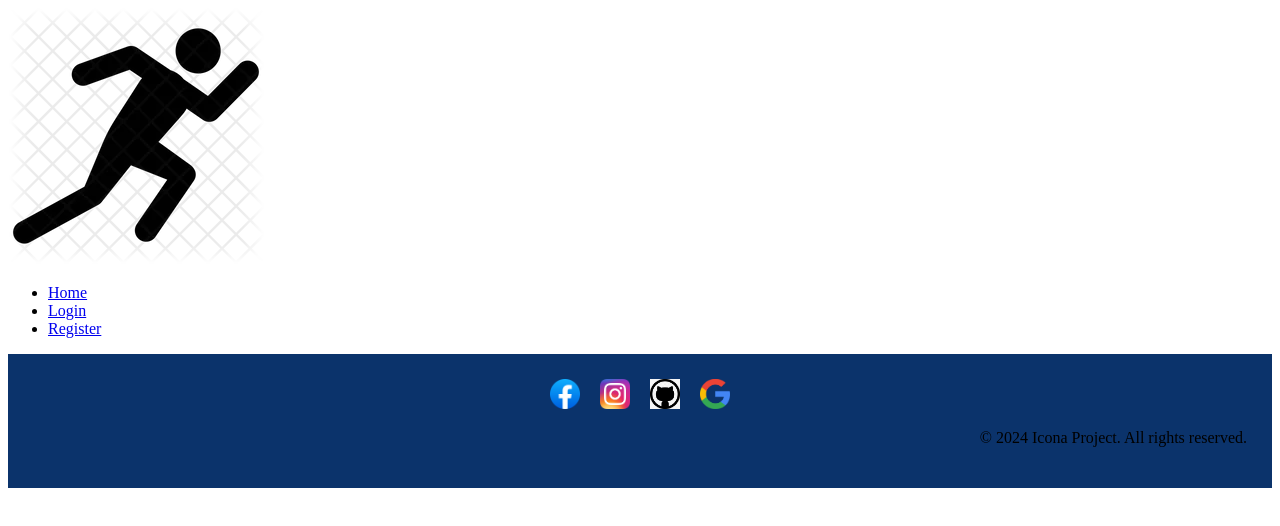
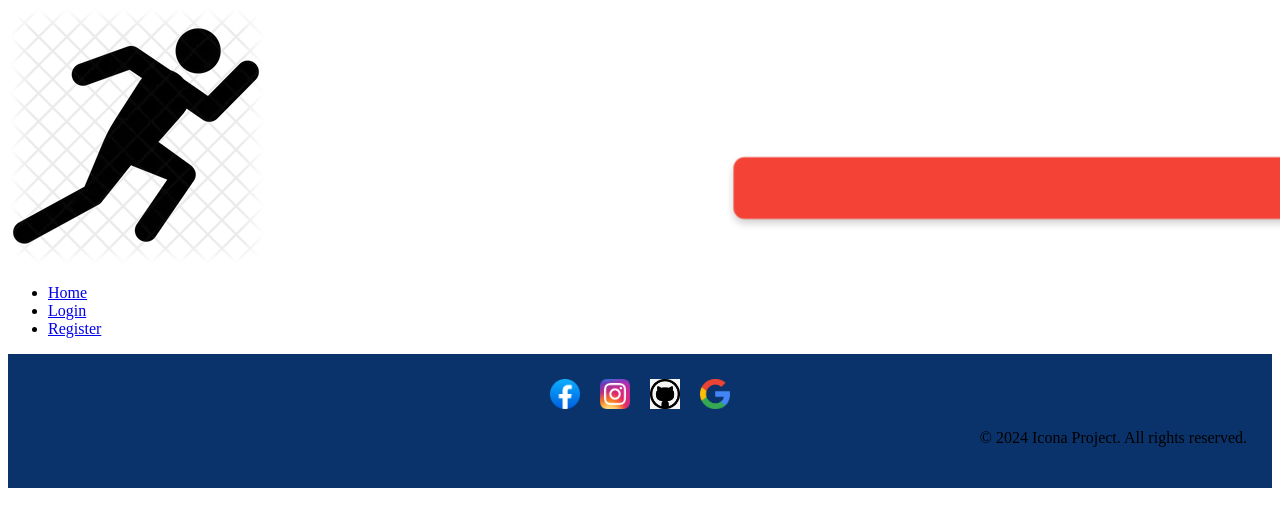
Before and after one commit to icona99/world-marathons, an Angular app: page /error in a window 1280 px wide. Shown: the top 526 px of the page. Built offline with nearby package versions, Linux system fonts and the light colour scheme.

Commit message:
add angular animations for error message

```diff
--- a/src/app/core/error/error.component.css
+++ b/src/app/core/error/error.component.css
@@ -1,34 +1,19 @@
-// error.component.scss
 .error-container {
-  position: fixed;
-  top: 50%;
-  left: 50%;
-  transform: translate(-50%, -50%);
-  background-color: rgba(255, 0, 0, 0.9); /* Прилагайте цвета, който предпочитате */
-  color: white;
-  border-radius: 8px;
-  padding: 20px;
-  animation: fadeOut 5s forwards; /* Анимация за избледняване */
-}
+    position: fixed;
+    top: 20%;
+    left: 60%;
+    transform: translate(-50%, -50%);
+    background-color: #f44336;
+    color: #ffffff;
+    border-radius: 10px;
+    padding: 20px;
+    box-shadow: 0 4px 8px rgba(0, 0, 0, 0.2);
+    width: 90%;
+    max-width: 650px;
+    animation: heartbeat 1s infinite alternate;
+  }
 
-.error-message {
-  display: flex;
-  justify-content: space-between;
-  align-items: center;
-}
-
-.close-button {
-  background-color: #ffffff; /* Цвят на бутона */
-  color: rgba(255, 0, 0, 0.9); /* Цвят на икона */
-  border: none;
-  border-radius: 50%;
-  width: 40px;
-  height: 40px;
-  font-size: 20px;
-  cursor: pointer;
-}
-
-@keyframes fadeOut {
-  0% { opacity: 1; }
-  100% { opacity: 0; }
-}
+  @keyframes heartbeat {
+    0% { transform: scale(1); }
+    100% { transform: scale(1.1); }
+  }
--- a/src/app/core/error/error.component.html
+++ b/src/app/core/error/error.component.html
@@ -1,7 +1,5 @@
-<!-- error.component.html -->
-<div class="error-container" *ngIf="errorMessage">
+<div class="error-container" *ngIf="displayError" [@heartbeat]="animationState">
     <div class="error-message">
-      <p>{{ errorMessage }}</p>
-      <button class="close-button" (click)="closeError()">Close</button>
+        <p>{{ errorMessage }}</p>
     </div>
-  </div>
+</div>
--- a/src/app/core/error/error.component.ts
+++ b/src/app/core/error/error.component.ts
@@ -1,27 +1,41 @@
-// error.component.ts
 import { Component, OnInit } from '@angular/core';
 import { ErrorService } from './error.service';
+import { trigger, state, style, animate, transition } from '@angular/animations';
 
 @Component({
   selector: 'app-error',
   templateUrl: './error.component.html',
-  styleUrls: ['./error.component.css']
+  styleUrls: ['./error.component.css'],
+  animations: [
+    trigger('heartbeat', [
+      state('initial', style({
+        transform: 'scale(1)'
+      })),
+      state('final', style({
+        transform: 'scale(1.1)'
+      })),
+      transition('initial<=>final', animate('1000ms ease-in-out'))
+    ])
+  ]
 })
 export class ErrorComponent implements OnInit {
   errorMessage = '';
+  displayError = false;
+  animationState = 'initial';
 
   constructor(private errorService: ErrorService) { }
-
   ngOnInit(): void {
     this.errorService.error$.subscribe((err: any) => {
       this.errorMessage = err?.message || '';
+      this.displayError = true;
+      this.triggerAnimation();
       setTimeout(() => {
-        this.closeError();
-      }, 5000); // Затваряне на грешката след 5 секунди
+        this.displayError = false;
+      }, 6000);
     });
-  }
+  };
 
-  closeError(): void {
-    this.errorMessage = '';
-  }
+  triggerAnimation() {
+    this.animationState = this.animationState === 'initial' ? 'final' : 'initial';
+  };
 }
--- a/src/app/core/error/error.service.ts
+++ b/src/app/core/error/error.service.ts
@@ -1,4 +1,4 @@
-// error.service.ts
+
 import { Injectable } from '@angular/core';
 import { BehaviorSubject } from 'rxjs';
 
```
